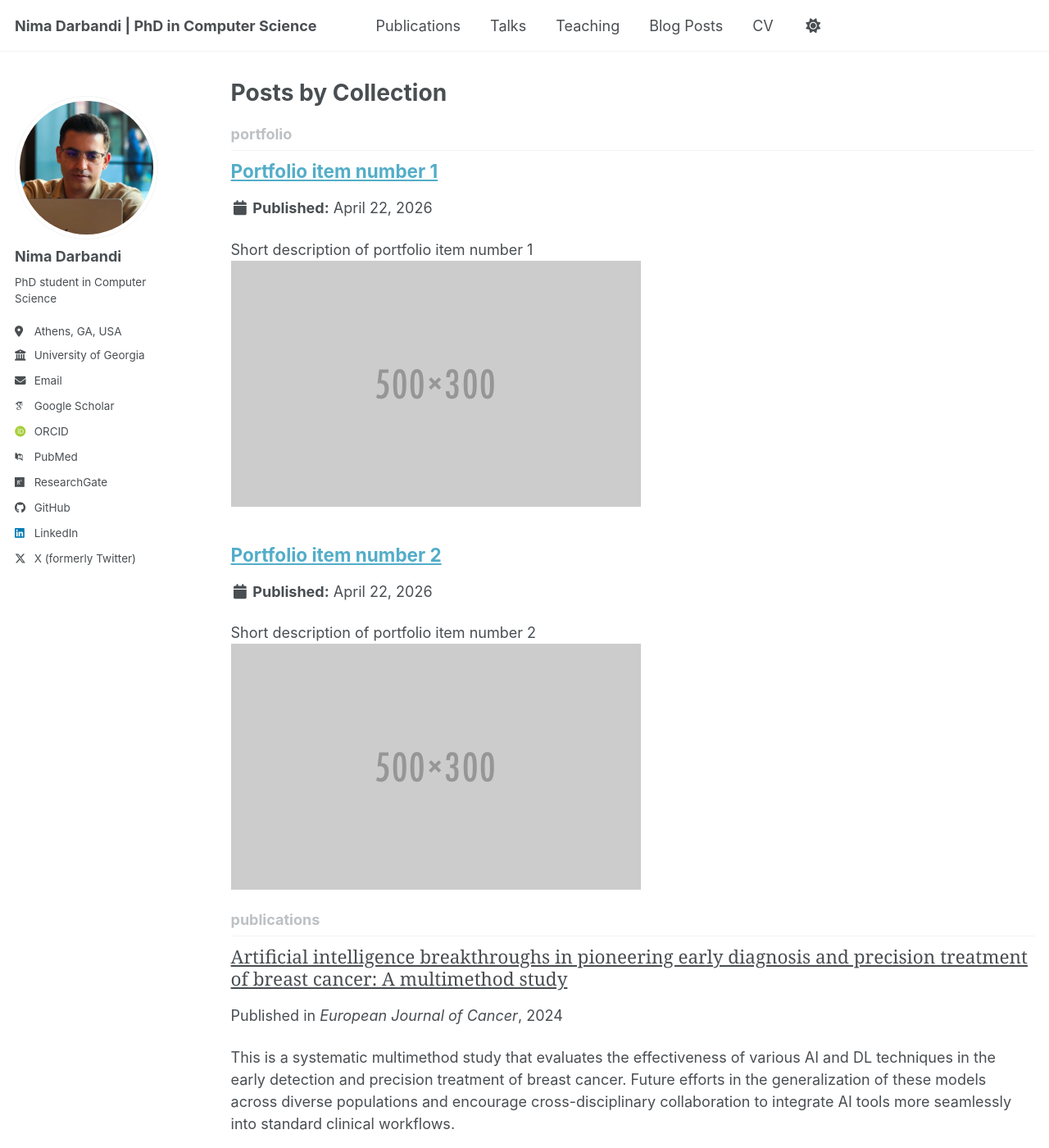
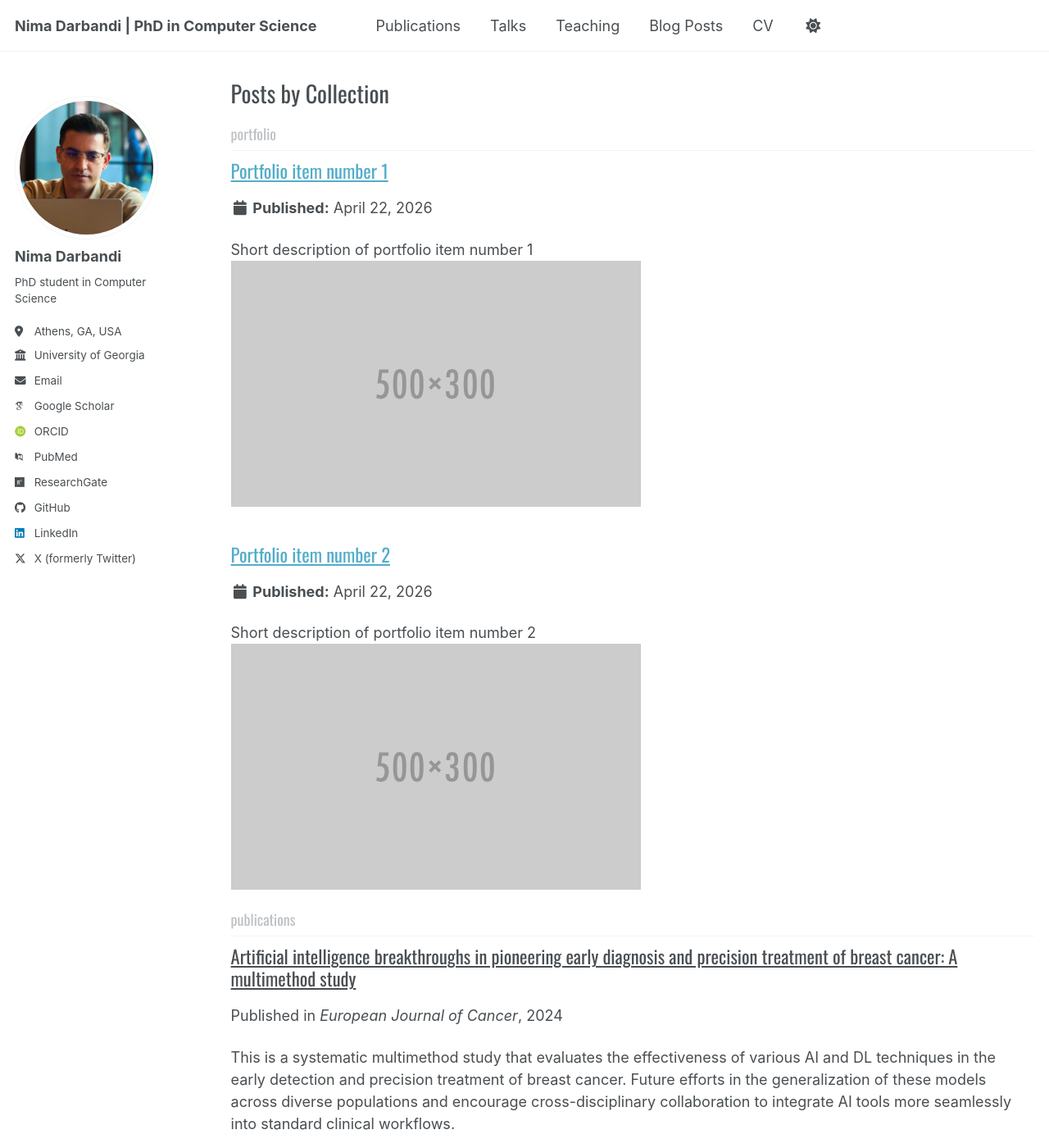
Before and after one commit to nimadarbandi/nimadarbandi.github.io, a Jekyll site: the page built from _pages/collection-archive.html, in a window 1280 px wide and 1400 px high. Shown: the whole window at 82% size. Built offline with Jekyll 4.4.1, drawn with Linux system fonts in a browser that asks for light colours; some web fonts are replaced; a script bundle is joined from its source files by our own code; library files that are not in the unit come from our copies.

Commit message:
publications page fonts uga

```diff
--- a/_includes/archive-single.html
+++ b/_includes/archive-single.html
@@ -79,31 +79,31 @@
     {% endif %}
 
     {% if post.citation and post.paperurl and post.slidesurl and post.bibtexurl %}
-      <p>Recommended citation: {{ post.citation }}<br /><a href="{{ post.paperurl }}">Download Paper</a> | <a href="{{ post.slidesurl }}">Download Slides</a> | <a href="{{ post.bibtexurl }}">Download Bibtex</a></p>
+      <p>Recommended citation: {{ post.citation }}<br /><a class="archive__download-link" href="{{ post.paperurl }}">Download Paper</a> | <a class="archive__download-link" href="{{ post.slidesurl }}">Download Slides</a> | <a class="archive__download-link" href="{{ post.bibtexurl }}">Download Bibtex</a></p>
     {% elsif post.citation and post.paperurl and post.slidesurl %}
-      <p>Recommended citation: {{ post.citation }}<br /><a href="{{ post.paperurl }}">Download Paper</a> | <a href="{{ post.slidesurl }}">Download Slides</a></p>
+      <p>Recommended citation: {{ post.citation }}<br /><a class="archive__download-link" href="{{ post.paperurl }}">Download Paper</a> | <a class="archive__download-link" href="{{ post.slidesurl }}">Download Slides</a></p>
     {% elsif post.citation and post.paperurl and post.bibtexurl %}
-      <p>Recommended citation: {{ post.citation }}<br /><a href="{{ post.paperurl }}">Download Paper</a> | <a href="{{ post.bibtexurl }}">Download Bibtex</a></p>
+      <p>Recommended citation: {{ post.citation }}<br /><a class="archive__download-link" href="{{ post.paperurl }}">Download Paper</a> | <a class="archive__download-link" href="{{ post.bibtexurl }}">Download Bibtex</a></p>
     {% elsif post.citation and post.paperurl %}
-      <p>Recommended citation: {{ post.citation }}<br /><a href="{{ post.paperurl }}">Download Paper</a></p>
+      <p>Recommended citation: {{ post.citation }}<br /><a class="archive__download-link" href="{{ post.paperurl }}">Download Paper</a></p>
     {% elsif post.citation and post.slidesurl and post.bibtexurl %}
-      <p>Recommended citation: {{ post.citation }}<br /><a href="{{ post.slidesurl }}">Download Slides</a> | <a href="{{ post.bibtexurl}}">Download Bibtex</a></p>
+      <p>Recommended citation: {{ post.citation }}<br /><a class="archive__download-link" href="{{ post.slidesurl }}">Download Slides</a> | <a class="archive__download-link" href="{{ post.bibtexurl}}">Download Bibtex</a></p>
     {% elsif post.citation and post.slidesurl %}
-      <p>Recommended citation: {{ post.citation }}<br /><a href="{{ post.slidesurl }}">Download Slides</a></p>
+      <p>Recommended citation: {{ post.citation }}<br /><a class="archive__download-link" href="{{ post.slidesurl }}">Download Slides</a></p>
     {% elsif post.citation and post.bibtexurl %}
-      <p>Recommended citation: {{ post.citation }}<br /><a href="{{ post.bibtexurl }}">Download Bibtex</a></p>
+      <p>Recommended citation: {{ post.citation }}<br /><a class="archive__download-link" href="{{ post.bibtexurl }}">Download Bibtex</a></p>
     {% elsif post.citation %}
       <p>Recommended citation: {{ post.citation }}</p>
     {% elsif post.paperurl and post.bibtexurl %}
-      <p><a href="{{ post.paperurl }}">Download Paper</a> | <a href="{{ post.bibtexurl }}">Download Bibtex</a></p>
+      <p><a class="archive__download-link" href="{{ post.paperurl }}">Download Paper</a> | <a class="archive__download-link" href="{{ post.bibtexurl }}">Download Bibtex</a></p>
     {% elsif post.paperurl %}
-      <p><a href="{{ post.paperurl }}">Download Paper</a></p>
+      <p><a class="archive__download-link" href="{{ post.paperurl }}">Download Paper</a></p>
     {% elsif post.slidesurl and post.bibtexurl %}
-      <p><a href="{{ post.slidesurl }}">Download Slides</a> | <a href="{{ post.bibtexurl }}">Download Bibtex</a></p>
+      <p><a class="archive__download-link" href="{{ post.slidesurl }}">Download Slides</a> | <a class="archive__download-link" href="{{ post.bibtexurl }}">Download Bibtex</a></p>
     {% elsif post.slidesurl %}
-      <p><a href="{{ post.slidesurl }}">Download Slides</a></p>
+      <p><a class="archive__download-link" href="{{ post.slidesurl }}">Download Slides</a></p>
     {% elsif post.bibtexurl %}
-      <p><a href="{{ post.bibtexurl }}">Download Bibtex</a></p>
+      <p><a class="archive__download-link" href="{{ post.bibtexurl }}">Download Bibtex</a></p>
     {% endif %}
 
   </article>
--- a/_includes/head/custom.html
+++ b/_includes/head/custom.html
@@ -2,6 +2,9 @@
 
 <!-- Support for Academicons -->
 <link rel="stylesheet" href="{{ '/assets/css/academicons.css' | relative_url }}"/>
+<link rel="preconnect" href="https://fonts.googleapis.com">
+<link rel="preconnect" href="https://fonts.gstatic.com" crossorigin>
+<link href="https://fonts.googleapis.com/css2?family=Merriweather+Sans:wght@400;500;700&family=Oswald:wght@400&display=swap" rel="stylesheet">
 
 <!-- favicon from https://commons.wikimedia.org/wiki/File:OOjs_UI_icon_academic-progressive.svg -->
 <link rel="apple-touch-icon" sizes="180x180" href="{{ '/images/apple-touch-icon-180x180.png' | relative_url }}"/>
--- a/_sass/layout/_archive.scss
+++ b/_sass/layout/_archive.scss
@@ -31,6 +31,8 @@
   margin: 1.414em 0 0;
   padding-bottom: 0.5em;
   font-size: $type-size-5;
+  font-family: "Oswald", "Arial Narrow", "Helvetica Neue", Arial, sans-serif;
+  font-weight: 400;
   color: var(--global-text-color-light);
   border-bottom: 1px solid var(--global-border-color);
 
@@ -41,7 +43,8 @@
 
 .archive__item-title {
   margin-bottom: 0.25em;
-  font-family: $sans-serif-narrow;
+  font-family: "Oswald", "Arial Narrow", "Helvetica Neue", Arial, sans-serif;
+  font-weight: 400;
 
   a + a {
     opacity: 0.5;
@@ -50,13 +53,18 @@
 
 .archive__item-title--publication,
 .archive__item-title--publication a {
-  font-family: "Merriweather", Georgia, "Times New Roman", serif;
+  font-family: "Oswald", "Arial Narrow", "Helvetica Neue", Arial, sans-serif;
   font-weight: 400;
   color: #494e52;
 }
 
 .archive__item-title--publication a:hover {
   color: #BA0C2F;
+}
+
+.archive__download-link {
+  font-family: "Merriweather Sans", "Helvetica Neue", Arial, sans-serif;
+  font-weight: 400;
 }
 
 /* remove border*/
--- a/_sass/layout/_page.scss
+++ b/_sass/layout/_page.scss
@@ -37,6 +37,8 @@
 .page__title {
   margin-top: 0;
   line-height: 1;
+  font-family: "Oswald", "Arial Narrow", "Helvetica Neue", Arial, sans-serif;
+  font-weight: 400;
 
   & + .page__meta {
     margin-top: -0.5em;
```
Also changed, not shown: images/UGA-Brand-Mark.png (added).
